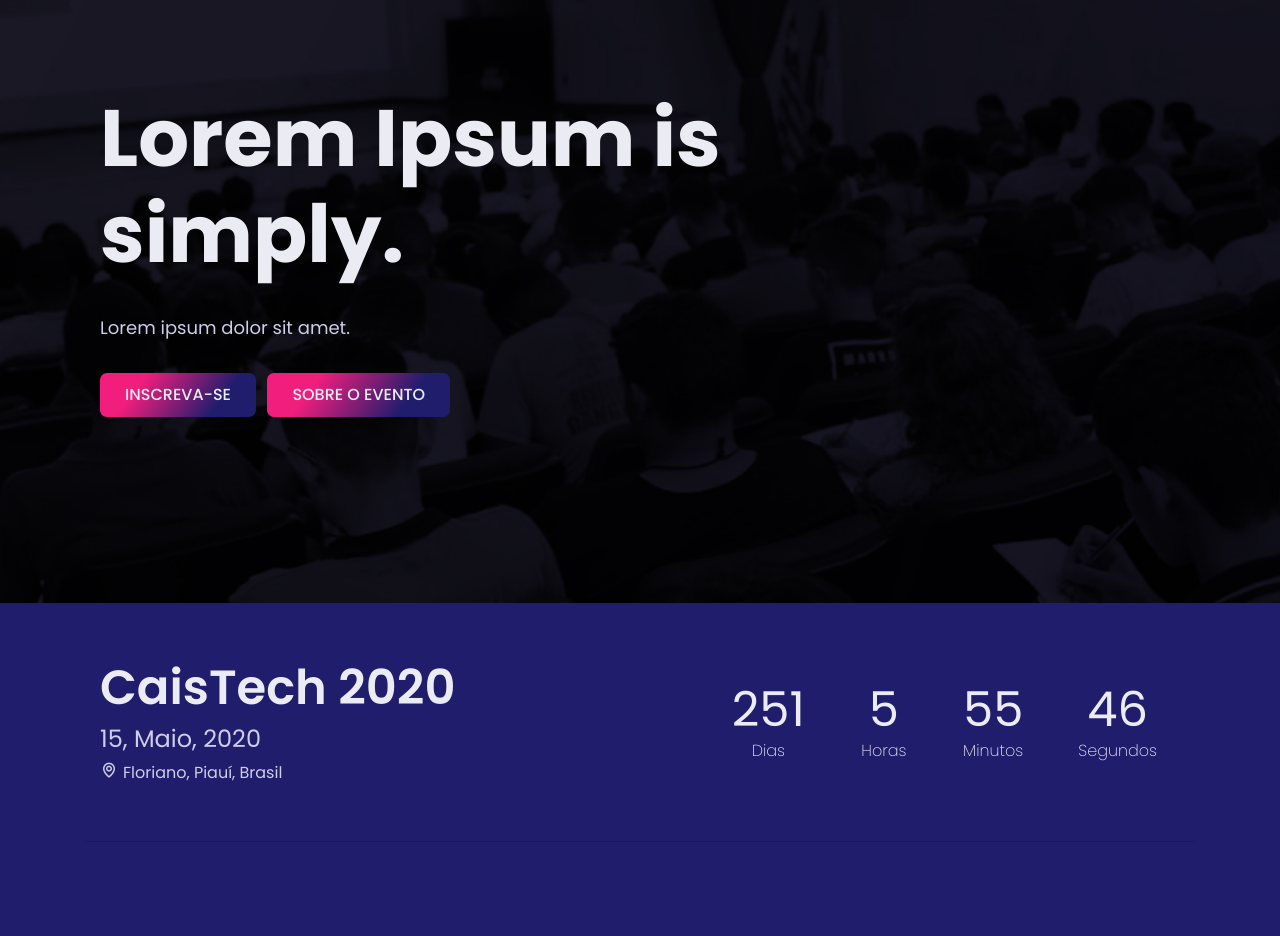
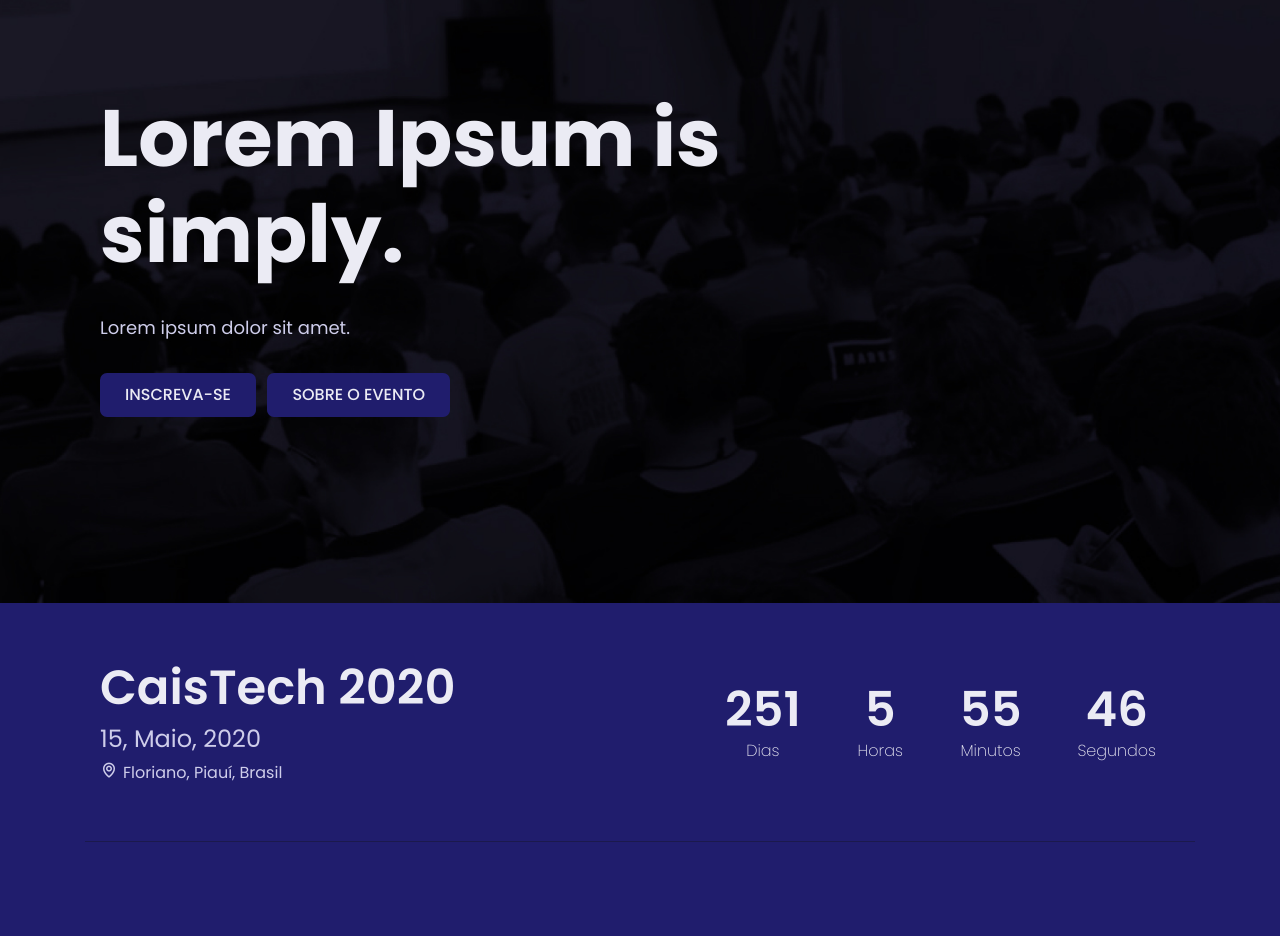
Before and after one commit to vitorss/caistech-2020, a website: page index.html in a window 1280 px wide. Shown: the part 97-1033 px from the top of the page. Drawn offline with nearby package versions, Linux system fonts and the light colour scheme.

Commit message:
Add function Countdown

```diff
--- a/index.html
+++ b/index.html
@@ -58,19 +58,19 @@
                     </div>
                     <div class="event-counter-timer">
                         <div class="counter-box">
-                            <h3 class="time"><span id="days">00</span></h3>
+                            <h3 class="time"><span id="days"></span></h3>
                             <span class="text">Dias</span>
                         </div>
                         <div class="counter-box">
-                            <h3 class="time" ><span id="hours">00</span></h3>
+                            <h3 class="time" ><span id="hours"></span></h3>
                             <span class="text">Horas</span>
                         </div>
                         <div class="counter-box">
-                            <h3 class="time"><span id="minutes">00</span></h3>
+                            <h3 class="time"><span id="minutes"></span></h3>
                             <span class="text">Minutos</span>
                         </div>
                         <div class="counter-box">
-                            <h3 class="time"><span id="seconds">00</span></h3>
+                            <h3 class="time"><span id="seconds"></span></h3>
                             <span class="text">Segundos</span>
                         </div>
                     </div>
--- a/src/css/index.css
+++ b/src/css/index.css
@@ -64,7 +64,7 @@ body {
 }
 
 .btn-main {
-    background: var(--color-gradient);
+    background: var(--color-primary);
     color: var(--color-light);
     padding: 10px 25px;
     font-weight: 500;
@@ -76,7 +76,8 @@ body {
 }
 
 .btn-main:hover {
-    background: var(--color-light);
+    background: var(--color-primary-dark);
+    color: var(--color-light);
     transition: all .2s ease-in-out;
 }
 
@@ -182,11 +183,14 @@ body {
 .counter-box .time {
     font-size: var(--font-48px);
     color: var(--color-light);
-    font-weight: 600;
     padding: 0 var(--font-32px);
     text-align: center;
     display: flex;
     flex-direction: column;
+}
+
+.counter-box .time span {
+    font-weight: 600;
 }
 
 .counter-box .text {
```
